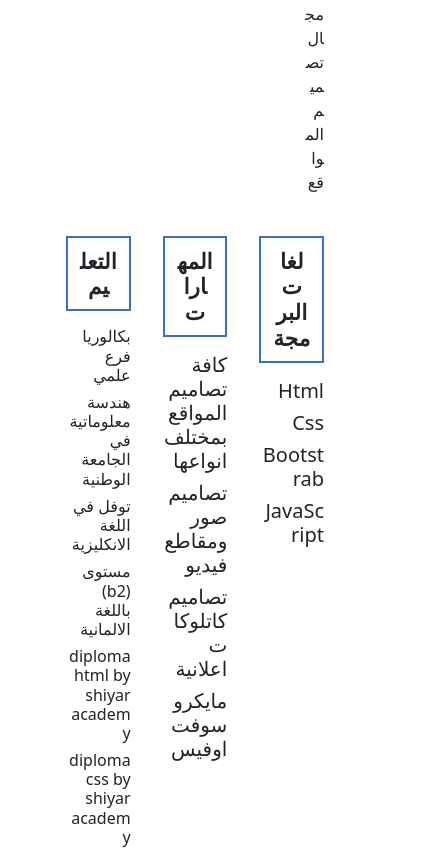
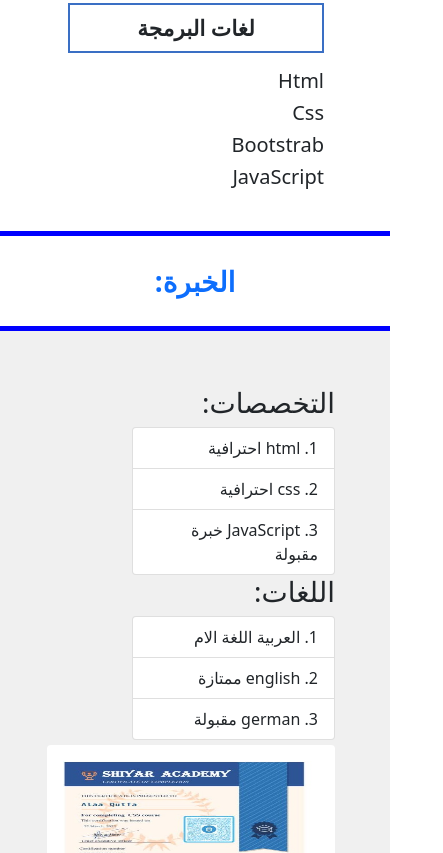
Before and after one commit to AlaaQutfa/cv, a plain HTML site: page index.html in a window 390 px wide. Shown: the part 1147-2000 px from the top of the page, 443 px wide, since content can reach past the window. Drawn offline with Linux system fonts and the light colour scheme.

Commit message:
add media

```diff
--- a/index.html
+++ b/index.html
@@ -6,6 +6,36 @@
     <meta name="viewport" content="width=device-width, initial-scale=1.0">
     <link rel="stylesheet" href="style.css">
     <title>Alaa Qutfa -CV</title>
+    <style>
+      *{
+        margin: 0px;
+        padding: 0px;
+      }
+      @media screen and (max-width:700px) {
+        #header1{
+          display: block !important;
+          width: 100%;
+          text-align: center;
+          direction: rtl;
+        }
+        #main1{
+          display: block !important;
+          direction: rtl;
+        }
+        .main2{
+          float: none !important;
+          margin: 5px;
+          direction: rtl !important;
+        }
+        .main2 div ol{
+          width: 100% !important;
+        }
+        .main2 div img{
+          width: 100%;
+          height: 100px;
+        }
+      }
+    </style>
 </head>
 <body>
     <header>
@@ -19,7 +49,7 @@
                 </div>
               </nav>
       </div>
-      <div style="display: flex; justify-content: space-around; margin: 10px 50px;">
+      <div id="header1" style="display: flex; justify-content: space-around; margin: 10px 50px;">
             <div class="card" style="width: 18rem; border: none;">
                 <div class="card-body">
                   <ul dir="rtl" style="width:100%; display: block; justify-content: space-between; text-decoration: none;">
@@ -33,9 +63,6 @@
                       <a href="telto:+963041412119" style="width:100%; display: flex; justify-content: space-between; text-decoration: none;"><span>+963941412119</span><img src="img/phone.png" width="25" height="25"/></a>
                     </li>
                   </ul>
-
-
-
                 </div>
               </div>
               <img src="img/logo.JPEG" class="rounded mx-auto d-block" style="width: 200px; height: 200px; border-radius: 50%; "/>
@@ -49,7 +76,7 @@
       </div>
     </header>
     <main>
-      <div style="display: flex; justify-content: space-around; margin: 10px 50px;">
+      <div id="main1" style="display: flex; justify-content: space-around; margin: 10px 50px;">
         <div class="card" style="width: 18rem; border: none;">
           <div class="card-body" dir="rtl">
             <h4 class="card-title" style="width: 100%; text-align: center; border: 2px solid #3a6fc4; font-weight: 800; padding: 10px;">التعليم</h4>
@@ -91,8 +118,8 @@
                 <h1 style="width: 100%; text-align: center; line-height: 90px; font-weight: 800;">:الخبرة</h1>
               </a>
       </div>
-      <div style="float: right; display: block; direction: rtl; width: 100%; padding: 50px; background-color: #f0f0f0;">
-            <section style="float: right; width:70%;">
+      <div  style="display: block; direction: rtl; width: 100%; padding: 50px; background-color: #f0f0f0;">
+            <section class="main2" style="float: right; width:70%;">
               <div>
                 <h1>التخصصات:</h1>
                   <ol class="list-group list-group-numbered" style="width: 50%;">
@@ -110,13 +137,13 @@
                   </ol>
               </div>
             </section>
-            <section style="float:left; width:30%;">
-                <div class="card" style="width: 18rem; border: none; margin-bottom: 50px;">
+            <section class="main2" style="float:left; width:30%;">
+                <div class="card card1" style="width: 18rem; border: none; margin-bottom: 50px;">
                     <div class="card-body">
                       <img src="img/css.jpg" width="100%" height="100%" alt="">
                     </div>
                   </div>
-                  <div class="card" style="width: 18rem; border: none;">
+                  <div class="card card1" style="width: 18rem; border: none;">
                     <div class="card-body">
                       <img src="img/html.jpg" width="100%" height="100%" alt="">
                     </div>
```
